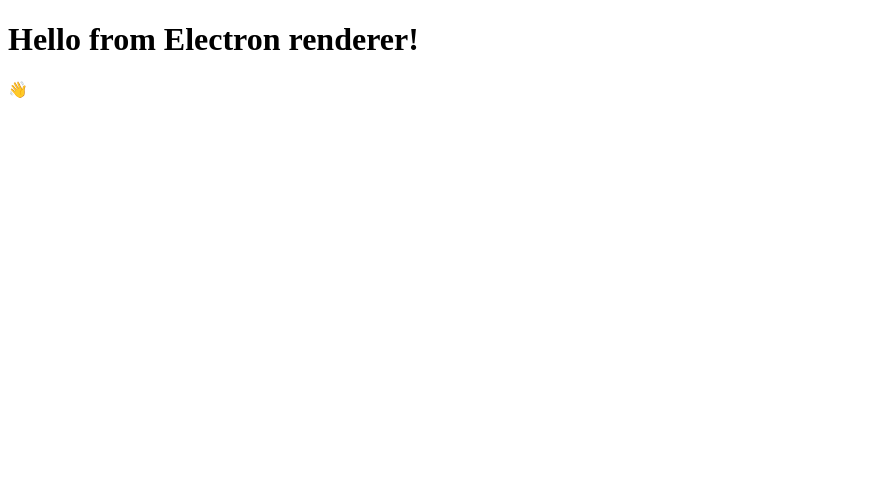
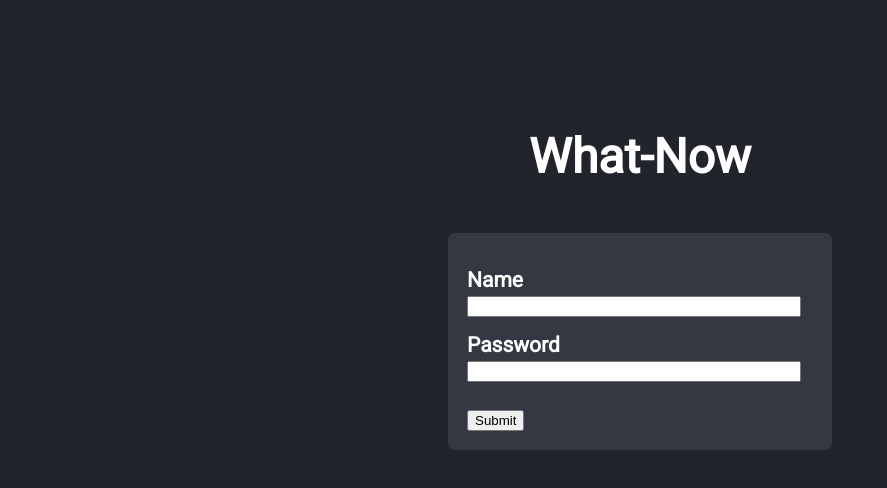
Before and after one commit to archiet123/What-Now, an Electron app: page index.html in a window 1280 px wide. Shown: the whole page, without its empty margins (0-887 px from the left). Drawn offline with Linux system fonts and the light colour scheme.

Commit message:
basic login ui

```diff
--- /dev/null
+++ b/Styles.css
@@ -0,0 +1,60 @@
+body{
+    padding: 0;
+    margin: 0;
+    display: flex;
+    justify-content: center;
+    align-items: center;
+    text-align: center;
+    background-color: #21252b;
+    color: white;
+    font-family: 'Roboto', sans-serif;
+}
+
+h1 {
+    font-size: 48px; /* 14px */
+    padding-top: 2rem;
+    margin: 0;
+}
+
+h2{
+    font-size: 21px; /* 14px */
+    text-align: start;
+    margin: 1rem;
+}
+
+.main{
+    margin-top: 3rem;
+    width: calc(100% - 70%);
+}
+
+.title{
+    margin: 3rem;
+}
+
+.LoginContainer{
+    padding-top: 1rem;
+    border-radius: .5rem;
+    border-color:  #333842;
+    border-style: solid;
+    background-color: #333842;
+}
+
+.centre{
+    display: flex;
+    justify-content: center;
+    align-items: center;
+}
+
+.pageSeperator{
+    background-color: lightgray;
+    margin: auto;
+    text-align: center;
+    border-radius: 20px;
+    height: 3px;
+    width: 60%;
+    margin-bottom: 1rem;
+}
+
+.input{
+    width: calc(100% - 20px);
+}
--- a/index.html
+++ b/index.html
@@ -1,20 +1,32 @@
 <!DOCTYPE html>
 <html>
   <head>
-    <meta charset="UTF-8" />
-    <!-- https://developer.mozilla.org/en-US/docs/Web/HTTP/CSP -->
-    <meta
-      http-equiv="Content-Security-Policy"
-      content="default-src 'self'; script-src 'self'"
-    />
-    <meta
-      http-equiv="X-Content-Security-Policy"
-      content="default-src 'self'; script-src 'self'"
-    />
-    <title>Hello from Electron renderer!</title>
+    <link rel="stylesheet" href="Styles.css">
+    <link href="https://fonts.googleapis.com/css2?family=Bebas+Neue&family=Roboto&display=swap" rel="stylesheet">
+    <title class="centre">What Now</title>
+
   </head>
+
   <body>
-    <h1>Hello from Electron renderer!</h1>
-    <p>👋</p>
+    <div class="main">
+
+      <div class="title">
+        <h1 class="BigText">What-Now</h1>
+      </div>
+
+      <div class="LoginContainer">
+        <form>
+          <h2 for="fname">Name</label><br>
+          <input class="input" type="text" id="fname" name="fname">
+
+          <h2 for="lname">Password</label><br>
+          <input class="input" type="text" id="lname" name="lname"><br><br>
+
+          <input type="submit" value="Submit">
+        </form>
+      </div>
+
+    </div>
   </body>
+
 </html>
```
Also changed, not shown: main.js (+5 -4 lines).
